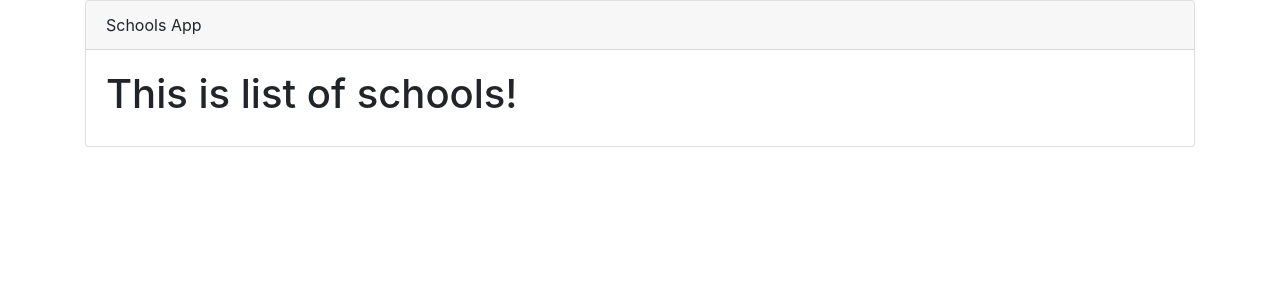
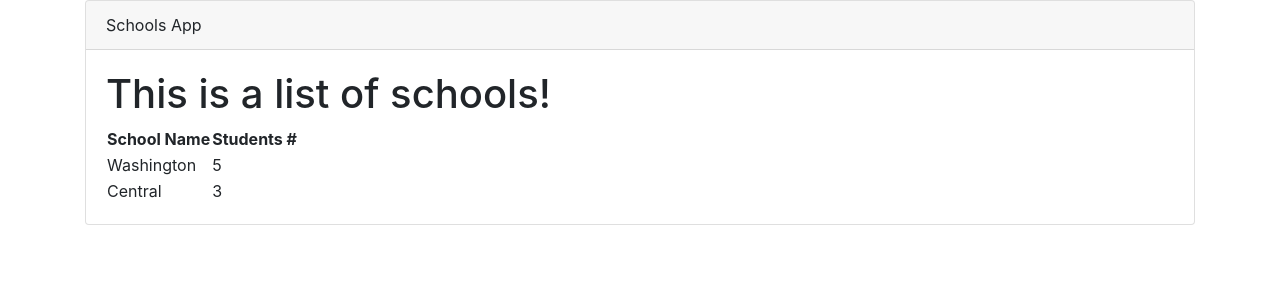
Before and after one commit to RShveda/django-study-crud, a Django app: page /listing/schools in a window 1280 px wide. Shown: the part 56-356 px from the top of the page. Run offline with Django 3.2, Linux system fonts and the light colour scheme; data comes from the database, SQL or seed files in the repository; some libraries are stand-ins or nearby versions.

Commit message:
school list page implemented

```diff
--- a/listing/templates/listing/schools.html
+++ b/listing/templates/listing/schools.html
@@ -1,6 +1,19 @@
 {% extends "listing/listing_base.html" %}
 
 {% block schools_body %}
-<h1>This is list of schools!</h1>
+<h1>This is a list of schools!</h1>
+{% if school_list %}
+<table>
+  <th>School Name</th>
+  <th>Students #</th>
+  {% for school in school_list %}
+  <tr>
+    <td>{{school.name}}</td>
+    <td>{{school.students_counter}}</td>
+  </tr>
+  {% endfor %}
+</table>
+{% endif %}
+
 
 {% endblock schools_body %}
--- a/listing/urls.py
+++ b/listing/urls.py
@@ -16,9 +16,10 @@ Including another URLconf
 from django.contrib import admin
 from django.urls import path
 from django.views.generic import TemplateView
+from listing.views import SchoolList
 
 app_name = "listing"
 
 urlpatterns = [
-    path('schools', TemplateView.as_view(template_name="listing/schools.html"), name = "schools"),
+    path('schools', SchoolList.as_view(), name = "schools"),
 ]
--- a/listing/views.py
+++ b/listing/views.py
@@ -1,3 +1,8 @@
 from django.shortcuts import render
+from django.views.generic import ListView
+from listing.models import School, Student
+# Create your views here.
 
-# Create your views here.
+class SchoolList(ListView):
+    model = School
+    template_name="listing/schools.html"
```
